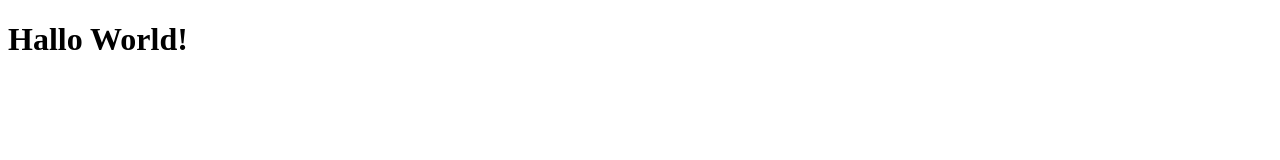
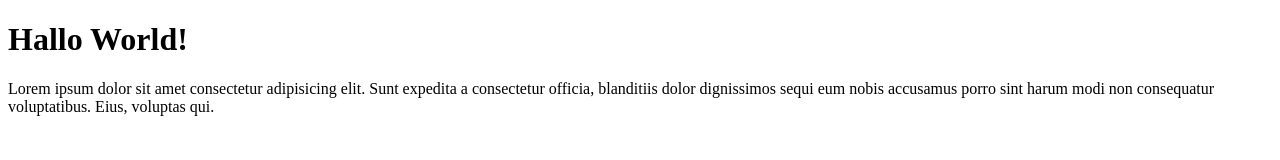
Before and after one commit to andour-info/remote-test, a plain HTML site: page index.html in a window 1280 px wide. Drawn offline with Linux system fonts and the light colour scheme.

Commit message:
menambahkan paragraf

```diff
--- a/index.html
+++ b/index.html
@@ -8,5 +8,6 @@
 </head>
 <body>
     <h1>Hallo World!</h1>
+    <p>Lorem ipsum dolor sit amet consectetur adipisicing elit. Sunt expedita a consectetur officia, blanditiis dolor dignissimos sequi eum nobis accusamus porro sint harum modi non consequatur voluptatibus. Eius, voluptas qui.</p>
 </body>
 </html>
```
